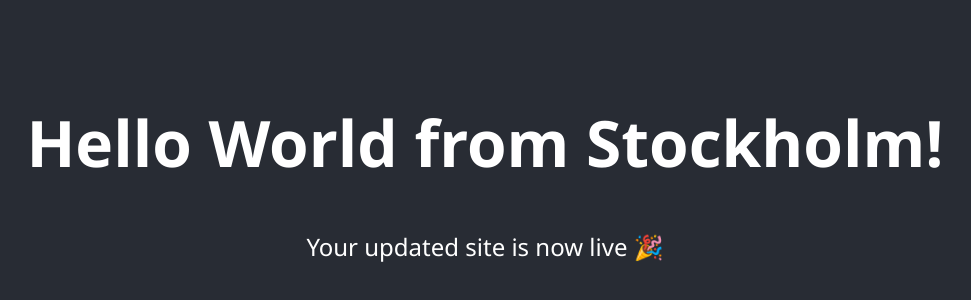
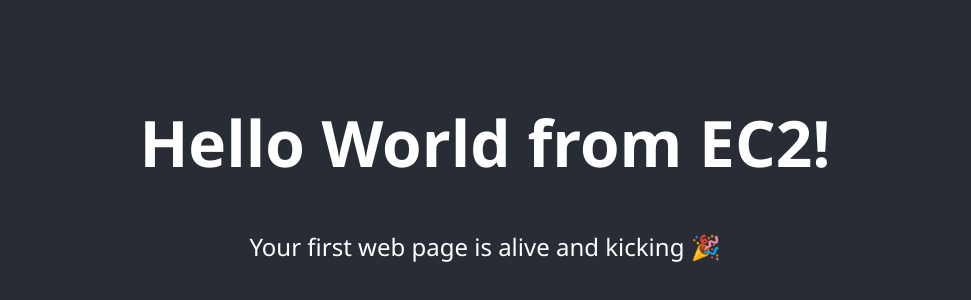
Before and after one commit to AlexB1974/hello-world-ec2, a plain HTML site: page index.html in a window 1280 px wide. Shown: the part 228-528 px from the top of the page, without its empty margins (155-1126 px from the left). Drawn offline with Linux system fonts and the light colour scheme.

Commit message:
Add files via upload

```diff
--- a/index.html
+++ b/index.html
@@ -2,42 +2,40 @@
 <html lang="en">
 <head>
   <meta charset="UTF-8">
-  <title>Hello from Stockholm</title>
+  <title>Hello World</title>
   <style>
     body {
-      background-color: #282C34;
+      margin: 0;
+      padding: 0;
+      font-family: 'Segoe UI', Tahoma, Geneva, Verdana, sans-serif;
+      background-color: #282c34;
       color: white;
-      font-family: 'Segoe UI', Tahoma, Geneva, Verdana, sans-serif;
+      text-align: center;
+      height: 100vh;
       display: flex;
       flex-direction: column;
       justify-content: center;
-      align-items: center;
-      height: 100vh;
-      margin: 0;
     }
+
     h1 {
       font-size: 4em;
       margin-bottom: 20px;
       animation: fadeIn 1s ease-out;
     }
+
     p {
       font-size: 1.5em;
       animation: fadeIn 2s ease-out;
     }
+
     @keyframes fadeIn {
-      from {
-        opacity: 0;
-        transform: translateY(20px);
-      }
-      to {
-        opacity: 1;
-        transform: translateY(0);
-      }
+      from { opacity: 0; transform: translateY(20px); }
+      to { opacity: 1; transform: translateY(0); }
     }
   </style>
 </head>
 <body>
-  <h1>Hello World from Stockholm!</h1>
-  <p>Your updated site is now live 🎉</p>
+  <h1>Hello World from EC2!</h1>
+  <p>Your first web page is alive and kicking 🎉</p>
 </body>
 </html>
```
